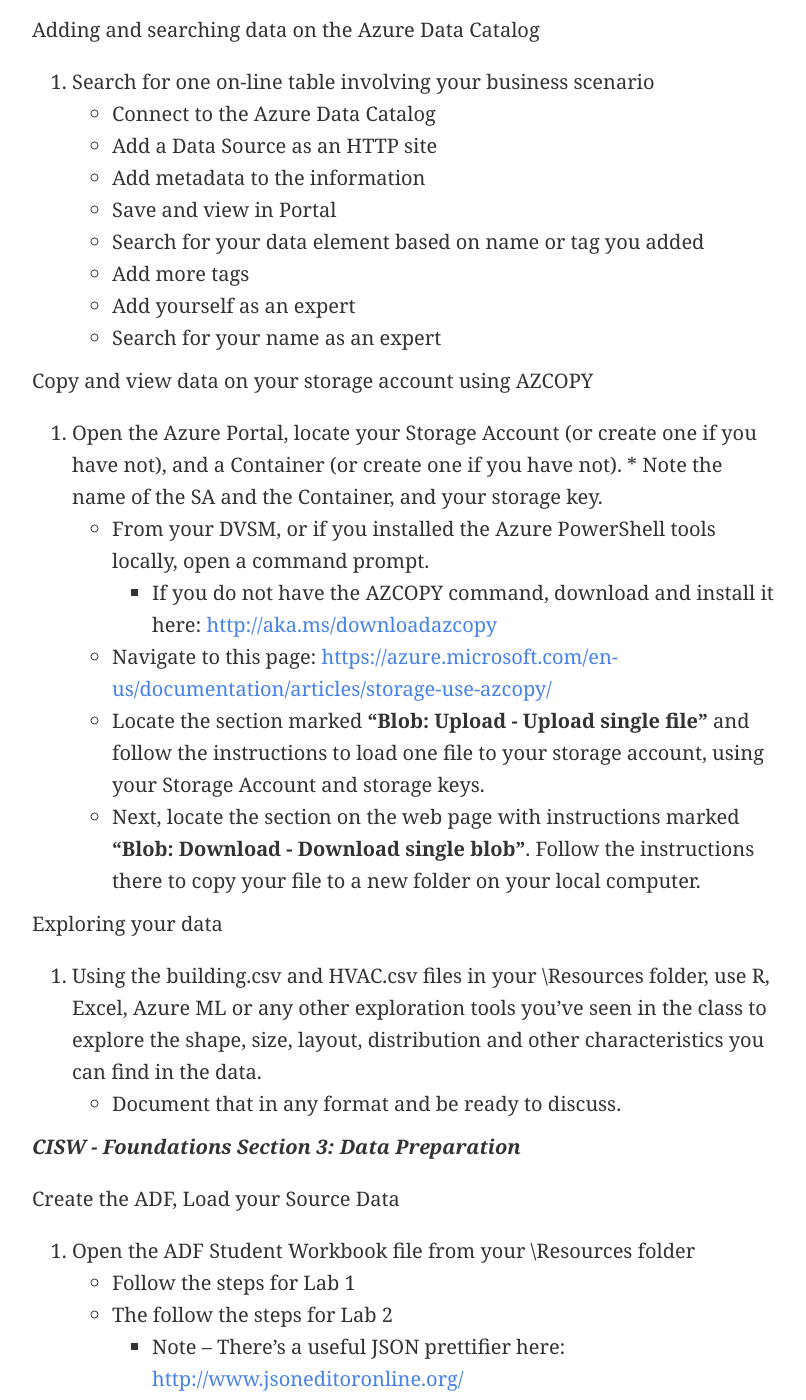
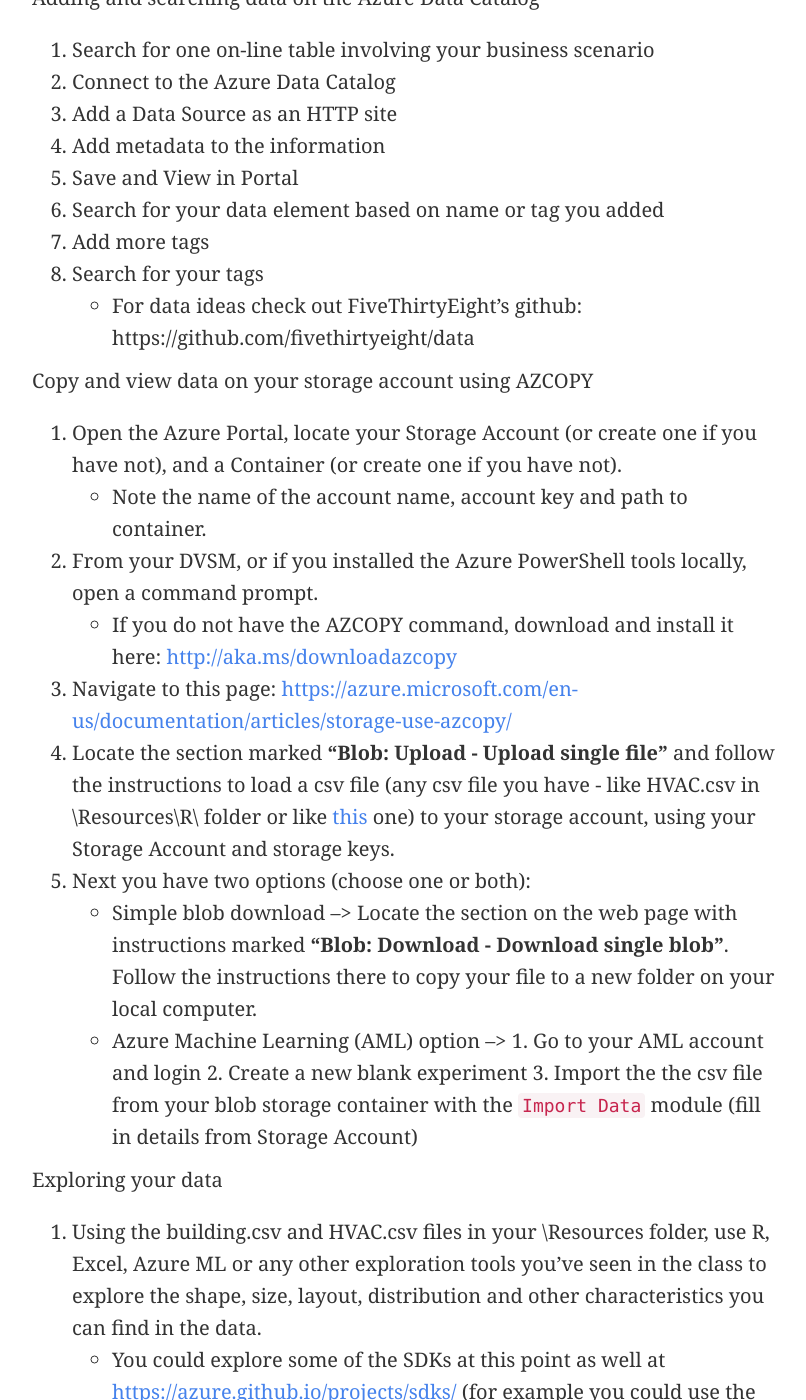
Before and after one commit to rheartpython/cisw, a Jekyll site: the page built from labsfoundations.md, in a window 1280 px wide and 1400 px high, scrolled down 1439 px. Shown: the whole window, without its empty margins (43-849 px from the left). Built offline with Jekyll 4.4.1, drawn with Linux system fonts in a browser that asks for light colours; some of the changed text lies outside the part shown.

Commit message:
site and lab updates

```diff
--- a/_config.yml
+++ b/_config.yml
@@ -13,17 +13,17 @@
 
 
 
-baseurl: "/cisw" # the subpath of your site, e.g. /blog
+baseurl:  # the subpath of your site, e.g. /blog
 url: "http://rheartpython.github.io" # the base hostname & protocol for your site
 
 #sidebar
 default-image: /images/hyd_class.jpg # If there is no featured image in a post then this image will be showed. Also on all pages this image will be showed. Use a 500x250 image.
 
-#footer
-built-by: M. Harris
-copyright:
-   name: M. Harris
-   link: 'http://micheleenmharris.github.io'
+# #footer
+# built-by: M. Harris
+# copyright:
+#    name: M. Harris
+#    link: 'http://rheartpython.github.io/cisw/'
 
 # Build settings
 markdown: kramdown
@@ -41,7 +41,7 @@
 facebook:
 quora:
 twitter: http://twitter.com/@rheartpython
-github: http://github.com/micheleenmharris
+github: http://github.com/rheartpython
 
 #facebook like box
 fb-app-id:
--- a/labsfoundations.md
+++ b/labsfoundations.md
@@ -13,28 +13,28 @@
 Account Activation Cloud Discussion
 
 1. Activate your Azure Subscription (either existing, trial or if you have an Azure pass - setup [here](#addendum))
-  1. Open the Azure Portal at [https://portal.azure.com](https://portal.azure.com)
+  * Open the Azure Portal at [https://portal.azure.com](https://portal.azure.com)
   * Create one empty Resource Group
-* Explain a situation where data was used in a new and unexpected way in a business or an organization
-* List three advantages to using a cloud or hybrid architecture
-* List three objections to hosting an application in the cloud, and three responses to those objections
+2. Explain a situation where data was used in a new and unexpected way in a business or an organization
+3. List three advantages to using a cloud or hybrid architecture
+3. List three objections to hosting an application in the cloud, and three responses to those objections
 
 
 Set up the Data Science Virtual Machine
 
 1. Log in to the Azure Portal
-* Deploy one Windows Data Science Virtual Machine (DSVM) – note your admin name and password
+3. Deploy one Windows Data Science Virtual Machine (DSVM) – note your admin name and password
   * Need help? Check here – except make sure you pick the Windows Data Science Machine! [https://docs.microsoft.com/en-us/azure/machine-learning/machine-learning-data-science-provision-vm](https://docs.microsoft.com/en-us/azure/machine-learning/machine-learning-data-science-provision-vm)
-* Start the DVSM
-* Connect to the DSVM and begin updating the Power BI, Visual Studio, and Windows environments
+4. Start the DVSM
+5. Connect to the DSVM and begin updating the Power BI, Visual Studio, and Windows environments
   * Need help? Check here: [https://azure.microsoft.com/en-us/documentation/articles/virtual-machines-windows-connect-logon/](https://azure.microsoft.com/en-us/documentation/articles/virtual-machines-windows-connect-logon/)
 
 
 Setting up the Storage Account and additional tools
 
 1. Create a Storage Account in the region closest to the class location – note the name and access keys
-* Connect to the Azure Data Catalog as described in the classroom login information
-* Connect to [http://studio.azureml.net](http://studio.azureml.net)  and create a free account for the class
+1. Connect to the Azure Data Catalog as described in the classroom login information
+2. Connect to [http://studio.azureml.net](http://studio.azureml.net)  and create a free account for the class
 
 
 **_CISW - Foundations Section 2:  Data Discovery and Ingestion_**
@@ -42,38 +42,42 @@
 Adding and searching data on the Azure Data Catalog
 
 1. Search for one on-line table involving your business scenario
-* Connect to the Azure Data Catalog
-* Add a Data Source as an HTTP site
-* Add metadata to the information
-* Save and view in Portal
-* Search for your data element based on name or tag you added
-* Add more tags
-* Add yourself as an expert
-* Search for your name as an expert
+2. Connect to the Azure Data Catalog
+3. Add a Data Source as an HTTP site
+4. Add metadata to the information
+5. Save and View in Portal
+6. Search for your data element based on name or tag you added
+7. Add more tags
+9. Search for your tags
+  * For data ideas check out FiveThirtyEight's github:  https://github.com/fivethirtyeight/data
 
 Copy and view data on your storage account using AZCOPY
 
-1. Open the Azure Portal, locate your Storage Account (or create one if you have not), and a Container (or create one if you have not).   * Note the name of the SA and the Container, and your storage key.
-* From your DVSM, or if you installed the Azure PowerShell tools locally, open a command prompt.
+1. Open the Azure Portal, locate your Storage Account (or create one if you have not), and a Container (or create one if you have not).
+  * Note the name of the account name, account key and path to container.
+2. From your DVSM, or if you installed the Azure PowerShell tools locally, open a command prompt.
   * If you do not have the AZCOPY command, download and install it here: [http://aka.ms/downloadazcopy](http://aka.ms/downloadazcopy)
-* Navigate to this page: [https://azure.microsoft.com/en-us/documentation/articles/storage-use-azcopy/](https://azure.microsoft.com/en-us/documentation/articles/storage-use-azcopy/)
-* Locate the section marked **“Blob: Upload - Upload single file”** and follow the instructions to load one file to your storage account, using your Storage Account and storage keys.
-* Next, locate the section on the web page with instructions marked **“Blob: Download - Download single blob”**. Follow the instructions there to copy your file to a new folder on your local computer.
-
+3. Navigate to this page: [https://azure.microsoft.com/en-us/documentation/articles/storage-use-azcopy/](https://azure.microsoft.com/en-us/documentation/articles/storage-use-azcopy/)
+4. Locate the section marked **“Blob: Upload - Upload single file”** and follow the instructions to load a csv file (any csv file you have - like HVAC.csv in \Resources\R\ folder or like [this](https://raw.githubusercontent.com/fivethirtyeight/data/master/san-andreas/earthquake_data.csv) one) to your storage account, using your Storage Account and storage keys.
+5. Next you have two options (choose one or both):
+  * Simple blob download
+    --> Locate the section on the web page with instructions marked **“Blob: Download - Download single blob”**. Follow the instructions there to copy your file to a new folder on your local computer.
+  * Azure Machine Learning (AML) option --> 1. Go to your AML account and login  2. Create a new blank experiment  3. Import the the csv file from your blob storage container with the `Import Data` module (fill in details from Storage Account)
 
 Exploring your data
 
 1. Using the building.csv and HVAC.csv files in your \Resources folder, use R, Excel, Azure ML or any other exploration tools you’ve seen in the class to explore the shape, size, layout, distribution and other characteristics you can find in the data.
-* Document that in any format and be ready to discuss.
+  * You could explore some of the SDKs at this point as well at [https://azure.github.io/projects/sdks/](https://azure.github.io/projects/sdks/) (for example you could use the python [`azureml`](https://github.com/Azure/Azure-MachineLearning-ClientLibrary-Python#microsoft-azure-machine-learning-python-client-library) with an AML workspace, locally or in jupyter notebooks)
+2. Document that in any format and be ready to discuss.
 
 
 **_CISW - Foundations Section 3:  Data Preparation_**
 
 Create the ADF, Load your Source Data
 
-1. Open the ADF Student Workbook file from your \Resources folder
-* Follow the steps for Lab 1
-* The follow the steps for Lab 2
+1. Open the ADF Student Workbook file from your \Resources\ADF\ folder
+2. Follow the steps for Lab 1
+3. The follow the steps for Lab 2
   * Note – There’s a useful JSON prettifier here: [http://www.jsoneditoronline.org/](http://www.jsoneditoronline.org/)
 
 Create the Linked Services
@@ -162,3 +166,7 @@
 ![my azure pass credits]({{site.baseurl }}/images/azure/azure_pass6.PNG)
 
 This should match the amount of credit given to me and will be available for 30 days.
+
+**_Additional Tools_**
+
+1.  Git Bash and other Git tools for Windows (a Unix-style environment for cloning github and more unix commands):  https://git-for-windows.github.io/
```
Also changed, not shown: courses.html (deleted, +0 -65 lines), 9 other files.
